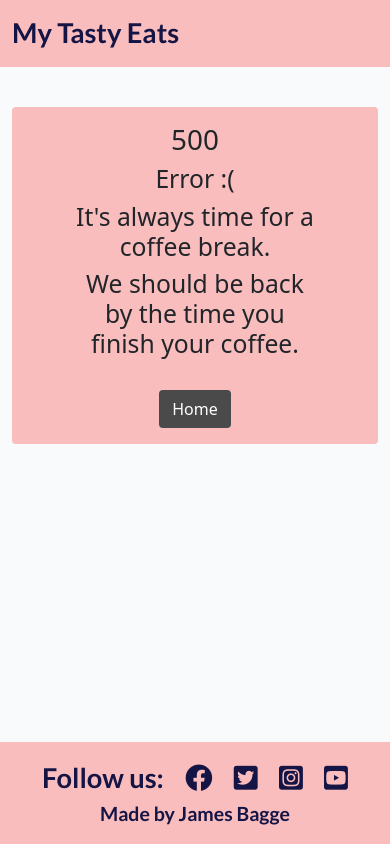
After one commit to Jamesb13579/my-tasty-eats, a Django app: template templates/500.html in a window 390 px wide. The commit adds this page. Run offline with Django 3.2, Linux system fonts and the light colour scheme; the template is opened without the code that fills it, so the values that code supplies are empty.

Commit message:
add custom error pages change font size with media querys tidy code.

```diff
--- a/blog/views.py
+++ b/blog/views.py
@@ -3,7 +3,6 @@ from django.views import generic, View
 from django.http import HttpResponseRedirect
 from .models import Post, Recipe
 from .forms import CommentForm, RecipeForm
-
 
 class RecipeList(generic.ListView):
     model = Recipe()
--- a/static/css/style.css
+++ b/static/css/style.css
@@ -6,7 +6,7 @@ body {
     font-family: Lato, sans-serif;
     font-size: 5vw;
     font-weight: 700;
-    color: #282828;
+    color: #141445;
 }
 
 .box-width{
@@ -29,8 +29,8 @@ body {
 }
 
 .logo {
-    max-width: 200px;
-    max-height: 200px;
+    max-width: 150px;
+    max-height: 150px;
 }
 
 .float-right {
@@ -64,7 +64,7 @@ body {
 }
 
 .nav-color {
-    color: #282828;
+    color: #141445;
     font-size: 2vw;
 }
 
@@ -106,6 +106,7 @@ body {
 
 }
 
+
 .masthead-image {
     position: relative;
     overflow: hidden;
@@ -118,7 +119,7 @@ body {
 
 .post-link {
     text-decoration: none;
-    color: #445261;
+    color: #141445;
 }
 
 .post-link:hover,
@@ -139,7 +140,7 @@ body {
 
 .btn-signup {
     background-color: #f9bdbd;
-    color: #282828;
+    color: #141445;
 }
 
 .btn-signup:hover,
@@ -177,8 +178,32 @@ body {
 }
 
 .footer-text {
-    color: #282828;
+    color: #141445;
+    font-weight: 700;
+    font-size: 1.5vw;
 }
+
+.btn-color {
+    background-color: #4a4a4a;
+    color: #fff;
+}
+
+.back-color {
+    background-color: #f9bdbd;
+}
+
+@media screen and (min-width: 982px){
+
+    .brand {
+        font-size: 3vw;
+    }
+
+    .footer-text {
+        font-size: 2vw;
+    }
+
+}
+
 
 @media screen and (max-width: 767px){
 
@@ -195,4 +220,8 @@ body {
     .brand {
         font-size: 7vw;
     }
+
+    .footer-text {
+        font-size: 5vw;
+    }
 }
--- /dev/null
+++ b/templates/500.html
@@ -0,0 +1,25 @@
+{% extends "base.html" %}
+
+{% block content %}
+
+{% load static %}
+
+<!-- Custom Error 500 Page -->
+<section class="container d-flex justify-content-center mt-4">
+    <div class="form-style card text-center mb-3 mt-3 ps-5 pe-5 p-3 mb-5 back-color rounded" style="width: 800px;">
+        <div class="container">
+            <div class="row">
+                <div class="col-md-8 offset-md-2">
+                    <h1>500</h1>
+                    <h2>Error :(</h2>
+                    <h2>It's always time for a coffee break.</h2>
+                    <h2>We should be back by the time you finish your coffee.</h2>
+                    <a class="btn btn-color mb4 mt-4" href="{% url 'home'%}" aria-label="Go to Home Page">Home</a>
+                </div>
+            </div>
+        </div>
+    </div>
+</section>
+
+
+{%  endblock content  %}
--- a/templates/base.html
+++ b/templates/base.html
@@ -54,7 +54,7 @@
                     {% endif %}
                 </ul>
                 <span>
-                    <span><img class="logo" src="https://res.cloudinary.com/jamesbcloud/image/upload/v1660252778/mytastyeatslogo_vf2fwc.png" alt="site logo"></span>
+                    <a class="navbar-brand" href="{% url 'home' %}"><img class="logo" src="https://res.cloudinary.com/jamesbcloud/image/upload/v1660252778/mytastyeatslogo_vf2fwc.png" alt="site logo"></a>
                 </span>
             </div>
         </div>
@@ -80,12 +80,13 @@
 
     <!-- Footer -->
     <footer class="footer mt-auto py-3 bg-pink">
-        <p class="m-0 text-center footer-text brand">Made by James Bagge</p>
-        <p class="m-0 text-center footer-text brand">Follow us:
+
+        <p class="m-0 text-center brand">Follow us:
             <i class="fab fa-brands fa-facebook ms-3"></i>
             <i class="fab fa-twitter-square ms-3"></i>
             <i class="fab fa-instagram-square ms-3"></i>
             <i class="fab fa-youtube-square ms-3"></i></p>
+        <p class="m-0 text-center footer-text brand">Made by James Bagge</p>
     </footer>
     <script>
         setTimeout(function () {
```
Also changed, not shown: templates/400.html (added, +24 -0 lines), templates/403.html (added, +23 -0 lines), templates/404.html (added, +24 -0 lines), README.md, blog/urls.py (line endings or trailing spaces), mytastyeats/urls.py (line endings or trailing spaces).
